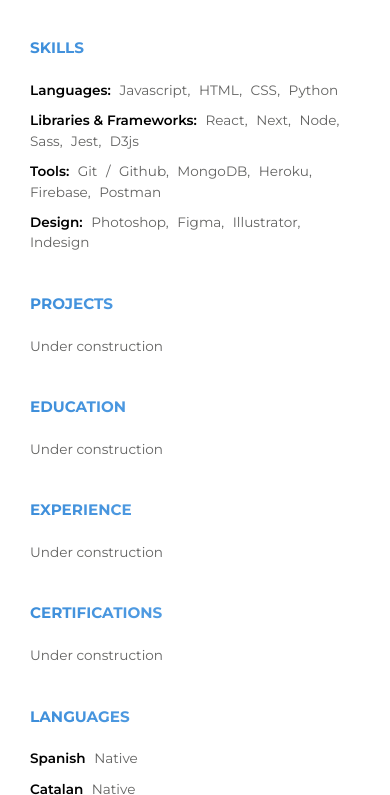
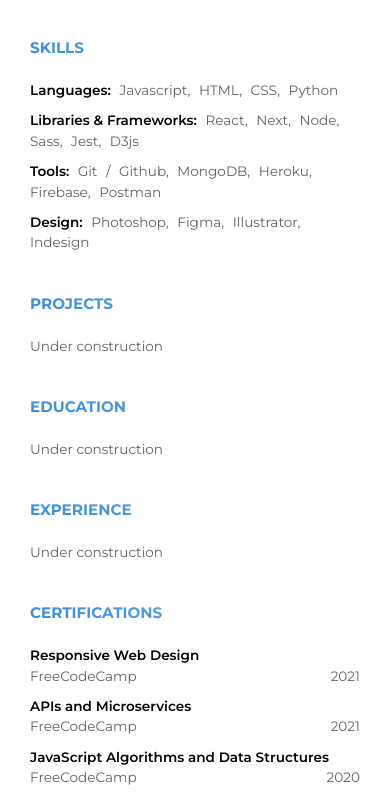
Before and after one commit to raiesbo/raiesbo.github.io, a plain HTML site: page index.html in a window 390 px wide. Shown: the part 1205-2000 px from the top of the page. Drawn offline with Linux system fonts and the light colour scheme.

Commit message:
certs section

```diff
--- a/css/styles.css
+++ b/css/styles.css
@@ -40,7 +40,8 @@ main {
     width: 50%;
     height: 100vh;
     padding: 30px;
-    animation: colorMod 200ms ease;
+    animation: popImg 500ms ease-in-out;
+    animation-fill-mode: backwards;
 }
 
 #main-info {
@@ -86,24 +87,6 @@ main {
     animation-fill-mode: backwards;
 }
 
-@media screen and (max-width: 1000px) {
-    main {
-        height: auto;
-        flex-direction: column;
-        column-width: auto;
-    }
-    #main-picture {
-        background-color: black;
-        width: 100%;
-        height: 100vh;
-    }
-    #main-info {
-        width: 100%;
-        height: auto;
-        overflow-y: auto;
-    }
-}
-
 /* CONTACT SECTION */
 
 .contact {
@@ -130,6 +113,33 @@ li {
 
 .contact a:hover {
     color: var(--special-text-color);
+}
+
+@media screen and (max-width: 1000px) {
+    main {
+        height: auto;
+        flex-direction: column;
+        column-width: auto;
+    }
+    #main-picture {
+        background-color: black;
+        width: 100%;
+        height: 100vh;
+    }
+    #main-info {
+        width: 100%;
+        height: auto;
+        overflow-y: auto;
+    }
+}
+
+@media screen and (max-width: 600px) {
+    #main-header h1 {
+        font-size: 5vw;
+    }
+    #main-header p {
+        font-size: 3.5vw;
+    }
 }
 
 /* //////////// */
@@ -213,6 +223,38 @@ li {
     color: var(--alt-text-color);
 }
 
+/* ////////////// */
+
+/* CERTIFICATIONS */
+
+/* ////////////// */
+
+.certs {
+    font-size: 0.85rem;
+}
+
+.section-body {
+    width: 100%;
+}
+
+.certs ul {
+    display: flex;
+    flex-direction: column;
+    row-gap: 10px;
+}
+
+.cert-name {
+    font-weight: 600;
+    margin-right: 5px;
+    display: inline;
+}
+
+.certs p {
+    display: flex;
+    flex-direction: row;
+    justify-content: space-between;
+}
+
 /* ///////// */
 
 /* LANGUAGES */
@@ -246,7 +288,6 @@ li {
 
 @media screen and (max-width: 800px) {
     .sub-section {
-        /* margin-bottom: 20px; */
         display: flex;
         flex-direction: column;
         row-gap: 10px;
@@ -273,7 +314,7 @@ li {
         opacity: 0;
     }
     75% {
-        transform: translateX(10px);
+        transform: translateX(5px);
     }
     100% {
         transform: translateX(0);
@@ -287,10 +328,19 @@ li {
         opacity: 0;
     }
     75% {
-        transform: translateX(-10px);
+        transform: translateX(-5px);
     }
     100% {
         transform: translateX(0);
         opacity: 1;
     }
 }
+
+@keyframes popImg {
+    0% {
+        opacity: 0;
+    }
+    100% {
+        opacity: 1;
+    }
+}
--- a/index.html
+++ b/index.html
@@ -166,6 +166,16 @@
                 </header>
                 <div class="section-body">
                     <p>Under construction</p>
+                    <ul>
+                        <!-- <li>
+                            <h4 class="uni-title">Open University of Catalonia (UOC)
+                                <span class="uni-title-date">2021</span>
+                            </h4>
+                            <p>
+
+                            </p>
+                        </li> -->
+                    </ul>
                     <dl>
                         <!-- <dt>Post-Degree in Web Developement and Design</dt>
                         <dd>Open University of Catalonia (UOC)</dd>
@@ -273,21 +283,29 @@
                     <h3 class="section-title">Certifications</h3>
                 </header>
                 <div class="section-body">
-                    <p>Under construction</p>
-                    <dl>
-                        <dt></dt>
-                        <!-- <dd>FreeCodeCamp</dd>
-                        <dd>2021</dd> -->
-
-                        <dt></dt>
-                        <dd></dd>
-
-                        <dt></dt>
-                        <dd></dd>
-
-                        <dt></dt>
-                        <dd></dd>
-                    </dl>
+                    <ul>
+                        <li>
+                            <h4 class="cert-name">Responsive Web Design</h4>
+                            <p>
+                                <span class="cert-academy">FreeCodeCamp</span>
+                                <span class="cert-date">2021</span>
+                            </p>
+                        </li>
+                        <li>
+                            <h4 class="cert-name">APIs and Microservices</h4>
+                            <p>
+                                <span class="cert-academy">FreeCodeCamp</span>
+                                <span class="cert-date">2021</span>
+                            </p>
+                        </li>
+                        <li>
+                            <h4 class="cert-name">JavaScript Algorithms and Data Structures</h4>
+                            <p>
+                                <span class="cert-academy">FreeCodeCamp</span>
+                                <span class="cert-date">2020</span>
+                            </p>
+                        </li>
+                    </ul>
                 </div>
 
             </section>
```
